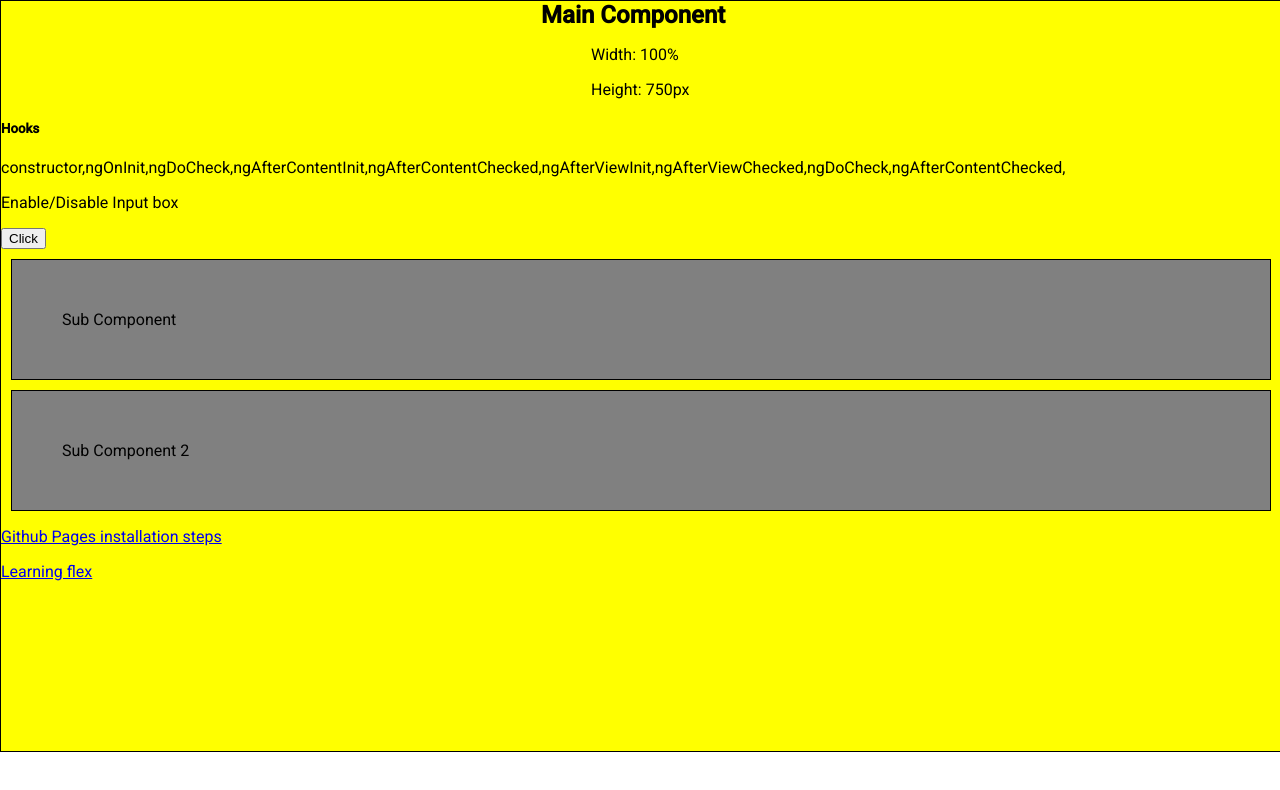
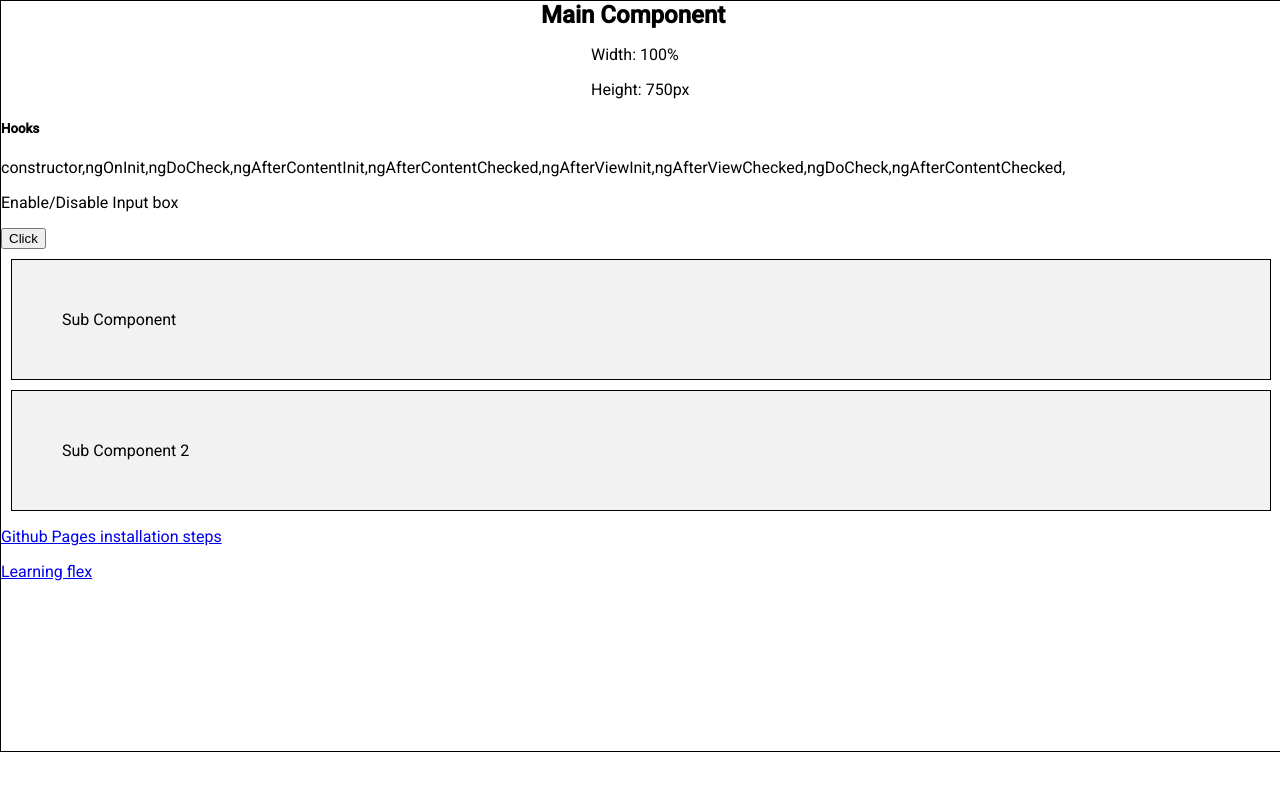
Before and after one commit to arundas1903/angular-lifecycle, an Angular app: page / in a window 1280 px wide. Shown: the top 790 px of the page. Built offline with nearby package versions, Linux system fonts and the light colour scheme.

Commit message:
Update in app design

```diff
--- a/src/app/components/github/github.component.html
+++ b/src/app/components/github/github.component.html
@@ -2,7 +2,7 @@
     <h2>
         Github pages in installation
     </h2>
-    <div style="background-color: #c5c1c1;">
+    <div style="background-color: #f2f2f2;">
         <p>
             $ npm install -g angular-cli-ghpages
         </p>
--- a/src/app/components/main/main.component.css
+++ b/src/app/components/main/main.component.css
@@ -1,7 +1,6 @@
 .main-wrapper {
     width: 100%;
     height: 750px;
-    background: yellow;
     border: 1px solid;
 }
 
--- a/src/app/components/sub-component/sub-component.component.css
+++ b/src/app/components/sub-component/sub-component.component.css
@@ -1,7 +1,7 @@
 .sub-wrapper {
     margin: 10px;
     border: 1px solid;
-    background-color: grey;
+    background-color: #f2f2f2;
 }
 
 .sub-wrapper-content {
--- a/src/app/components/sub-component2/sub-component2.component.css
+++ b/src/app/components/sub-component2/sub-component2.component.css
@@ -1,7 +1,7 @@
 .sub-wrapper {
     margin: 10px;
     border: 1px solid;
-    background-color: grey;
+    background-color: #f2f2f2;
 }
 
 .sub-wrapper-content {
```
